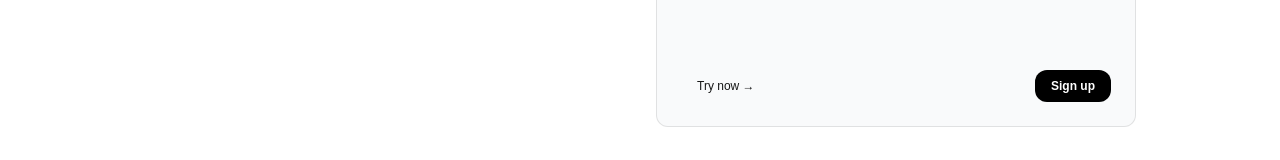
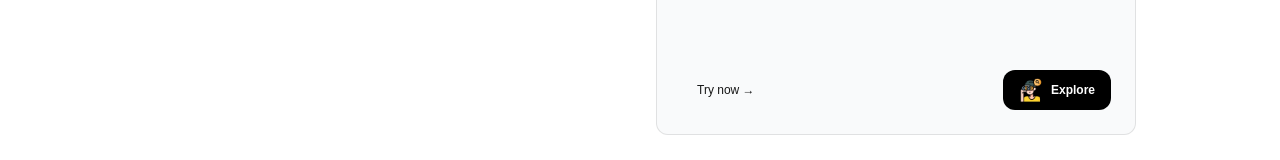
Before and after one commit to BhartiRajesh99/Nextjs-Auth-System, a Next.js app: page /profile in a window 1280 px wide. Shown: the part 459-619 px from the top of the page. Built offline with nearby package versions, Linux system fonts and the light colour scheme.

Commit message:
profile page changes

```diff
--- a/src/app/profile/page.tsx
+++ b/src/app/profile/page.tsx
@@ -90,9 +90,10 @@ export default function ThreeDCardDemo() {
                 <CardItem
                   translateZ={20}
                   as="button"
-                  className="px-4 py-2 rounded-xl bg-black dark:bg-white dark:text-black text-white text-xs font-bold"
+                  className="px-4 py-2 flex items-center justify-center gap-2 cursor-pointer rounded-xl bg-black dark:bg-white dark:text-black text-white text-xs font-bold"
                 >
-                  Sign up
+                  <img src="/search.png" className="w-6 h-6" />
+                  <span className="text-center">Explore</span>
                 </CardItem>
               </div>
             </CardBody>
```
Also changed, not shown: public/search.png (added).
